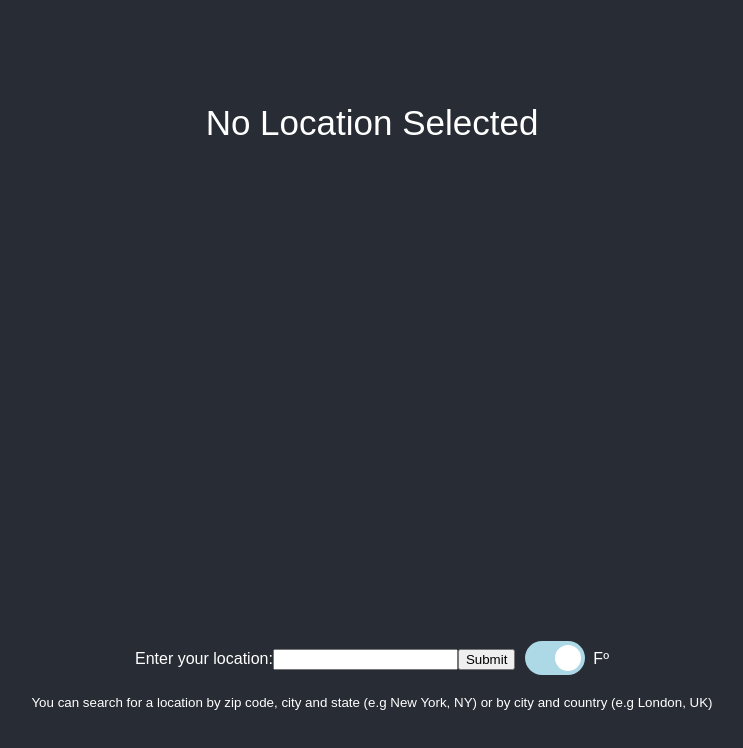
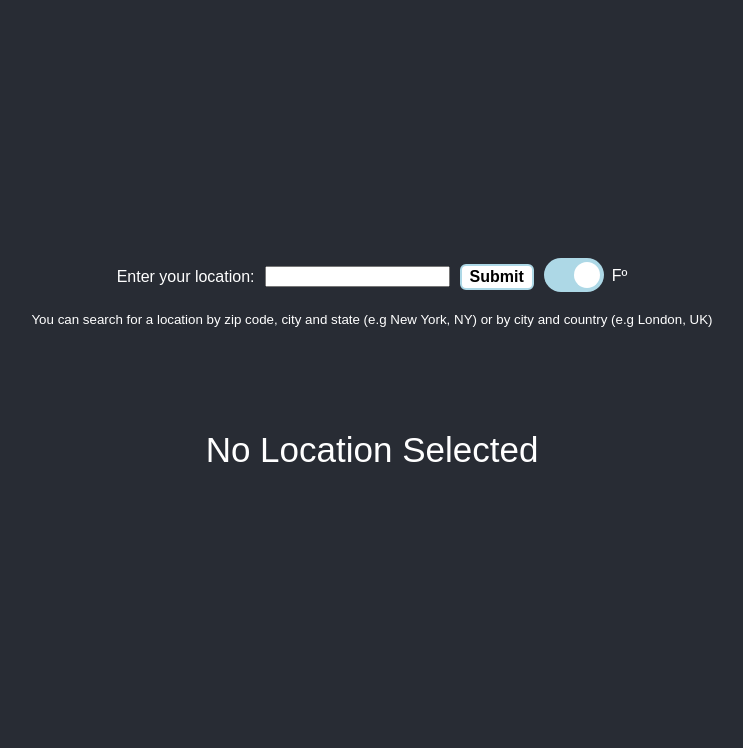
Before and after one commit to mszekalski/Weather-App, a React (Create React App) app: page / in a window 1280 px wide. Shown: the top 748 px of the page, without its empty margins (268-1011 px from the left). Built offline with nearby package versions, Linux system fonts and the light colour scheme.

Commit message:
changed order of divs

```diff
--- a/src/App.css
+++ b/src/App.css
@@ -65,7 +65,7 @@ img {
 }
 
 .current-location-container {
-  height: 33%;
+  height: 19%;
   display: flex;
   justify-content: center;
   align-items: center;
@@ -84,14 +84,16 @@ img {
 
 .weather-list {
   height: 100%;
-  width: 100%;
+  width: auto;
   display: flex;
   flex-direction: row;
+  margin-left: 10px;
+  margin-right: 10px;
 }
 
 .weather-list-container {
   width: 100%;
-  height: 33%;
+  height: auto;
   display: flex;
   flex-direction: column;
 
@@ -108,7 +110,7 @@ img {
 }
 
 .weather-form-container {
-  height: 33%;
+  height: 20%;
   width: 100%;
 
   display: flex;
@@ -127,3 +129,55 @@ img {
   font-size: smaller;
   margin-top: 15px;
 }
+
+.errors-div {
+  margin-top: 5px;
+  font-size: small;
+  color: yellow;
+}
+
+.weather-input-button {
+  color: lightblue;
+  background: transparent;
+  border: 2px solid lightblue;
+  border-radius: 6px;
+  border: none;
+  color: white;
+  padding: 2px 8px;
+  text-align: center;
+  display: inline-block;
+  font-size: 16px;
+  -webkit-transition-duration: 0.4s;
+  transition-duration: 0.4s;
+  cursor: pointer;
+  text-decoration: none;
+  font-weight: bold;
+  background-color: white;
+  color: black;
+  border: 2px solid lightblue;
+  outline: 0;
+  margin-left: 10px;
+}
+
+.weather-input {
+  margin-left: 10px;
+  outline: none;
+}
+
+.weather-input-button:active {
+  background-color: lightblue;
+  color: red;
+}
+
+@media only screen and (max-width: 1000px) {
+  .weather-list {
+    flex-direction: column;
+    align-items: center;
+  }
+
+  /*.box {
+    margin: 15px 0;
+    width: 50%;
+    height: 500px;
+  }*/
+}
--- a/src/components/App.js
+++ b/src/components/App.js
@@ -10,11 +10,13 @@ class App extends Component {
       search: "",
       forecast: null,
       currentLocation: null,
-      celsius: false
+      celsius: false,
+      error: false
     };
     this.handleChange = this.handleChange.bind(this);
     this.handleSubmit = this.handleSubmit.bind(this);
     this.handleTempChange = this.handleTempChange.bind(this);
+    this.renderErrors = this.renderErrors.bind(this);
   }
 
   handleChange(event) {
@@ -33,9 +35,13 @@ class App extends Component {
       .then(response => response.json())
       .then(json => {
         if (!json.success) {
-          console.log("Oh no!");
+          this.setState({ error: true });
         } else {
-          this.setState({ forecast: json, currentLocation: this.state.search });
+          this.setState({
+            forecast: json,
+            currentLocation: this.state.search,
+            error: false
+          });
         }
       });
   }
@@ -49,6 +55,18 @@ class App extends Component {
           Current Location: {this.state.currentLocation}
         </div>
       );
+    }
+  }
+
+  renderErrors() {
+    if (this.state.error === true) {
+      return (
+        <div className="errors-div">
+          There was something wrong with your search input
+        </div>
+      );
+    } else {
+      return;
     }
   }
 
@@ -84,14 +102,6 @@ class App extends Component {
     return (
       <div className="App">
         <div className="content-div">
-          <div className="current-location-container">
-            {this.renderCurrentLocation()}
-          </div>
-          <div className="weather-list-container">
-            <ul className="weather-list">
-              {this.state.forecast && this.renderForecast(this.state.forecast)}
-            </ul>
-          </div>
           <div className="weather-form-container">
             <div className="form-content-container">
               <form className="weather-form" onSubmit={this.handleSubmit}>
@@ -123,6 +133,15 @@ class App extends Component {
               You can search for a location by zip code, city and state (e.g New
               York, NY) or by city and country (e.g London, UK)
             </div>
+            {this.renderErrors()}
+          </div>
+          <div className="current-location-container">
+            {this.renderCurrentLocation()}
+          </div>
+          <div className="weather-list-container">
+            <ul className="weather-list">
+              {this.state.forecast && this.renderForecast(this.state.forecast)}
+            </ul>
           </div>
         </div>
       </div>
```
